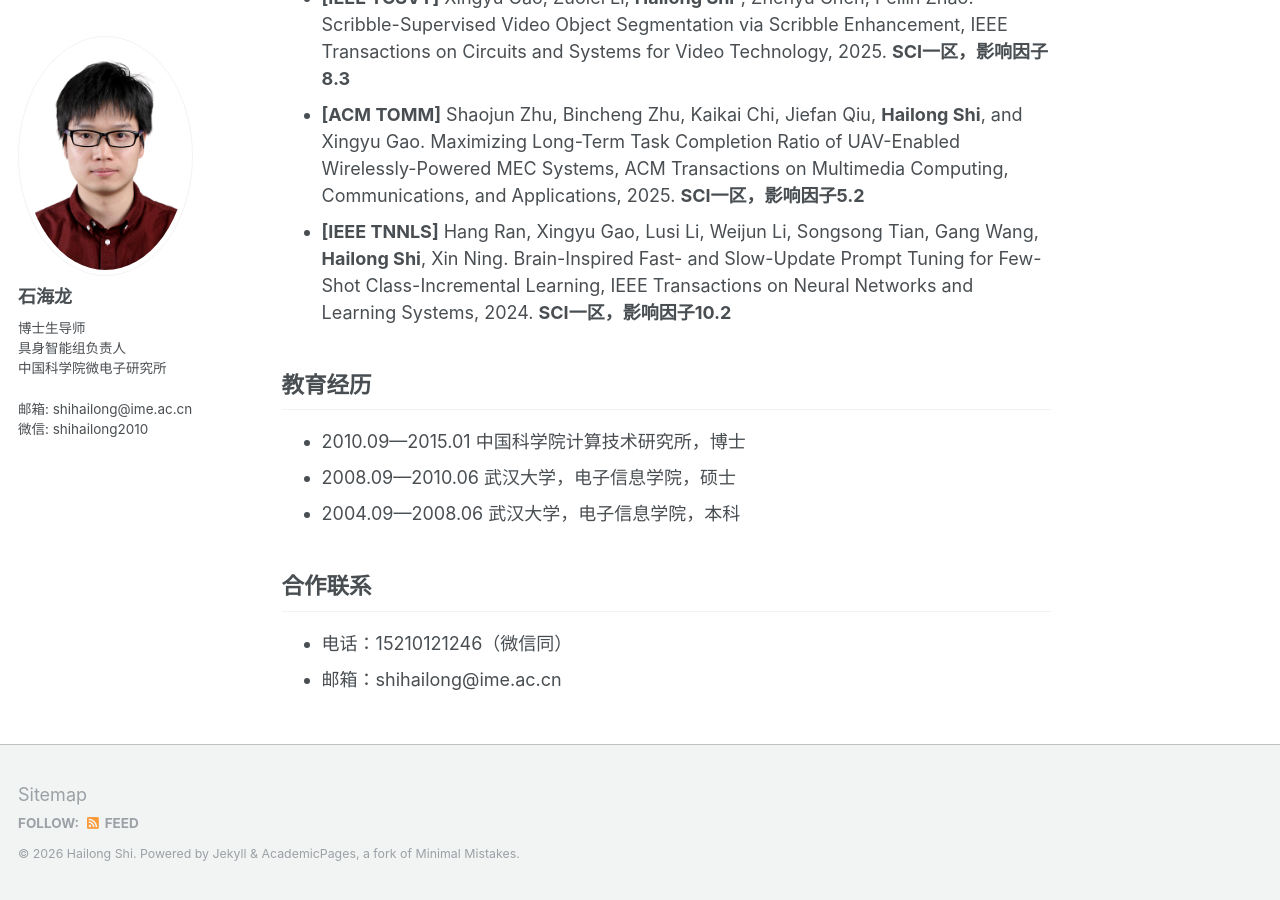
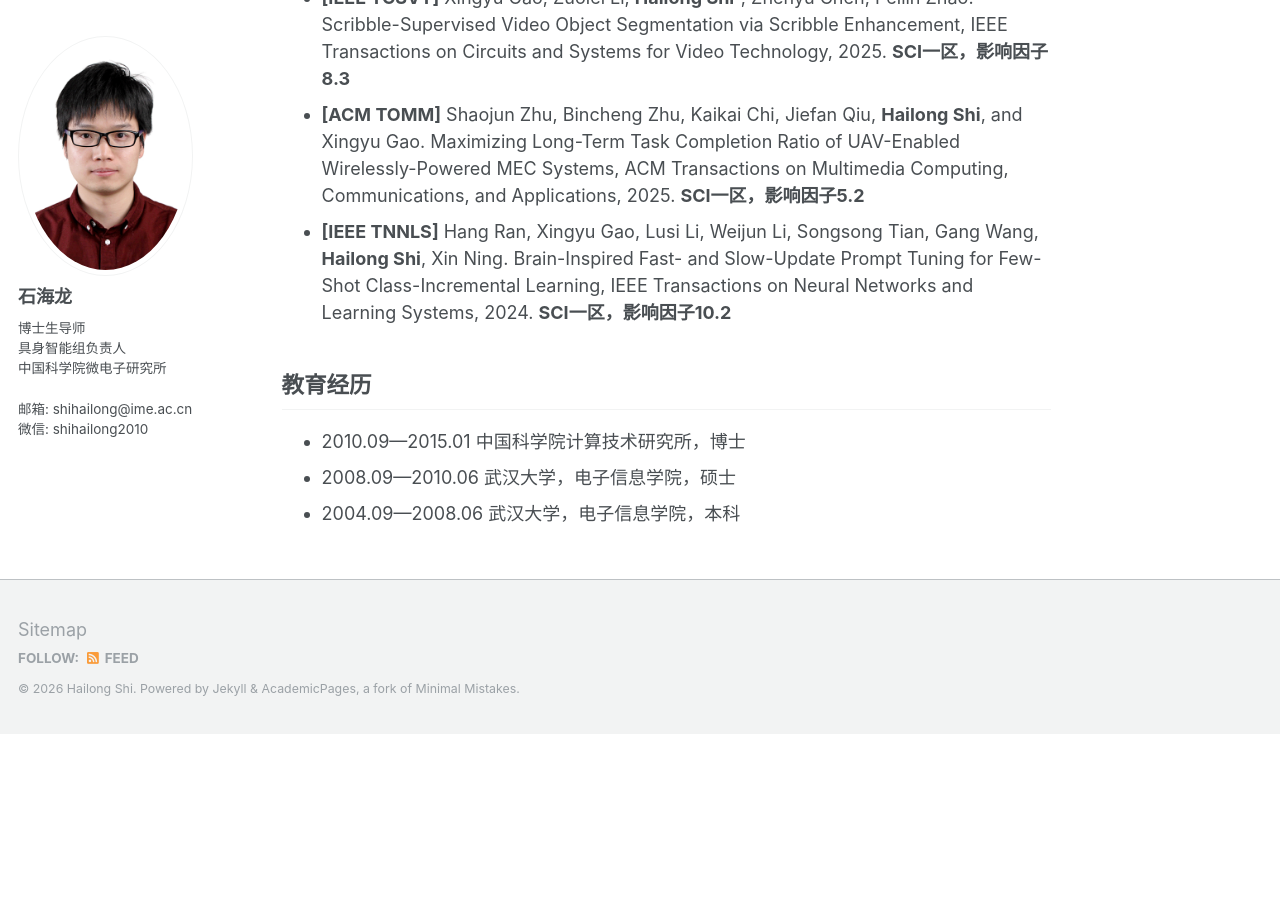
Before and after one commit to shihailong2023/shihailong2023.github.io, a Jekyll site: the page built from _pages/about.md, in a window 1280 px wide and 900 px high, scrolled down 3242 px. Built offline with Jekyll 4.4.1, drawn with Linux system fonts in a browser that asks for light colours; after the commit the page ends 3976 px from its top, so only the background shows below that.

Commit message:
Update about.md

```diff
--- a/_pages/about.md
+++ b/_pages/about.md
@@ -73,9 +73,3 @@ redirect_from:
 * 2010.09—2015.01 中国科学院计算技术研究所，博士
 * 2008.09—2010.06 武汉大学，电子信息学院，硕士
 * 2004.09—2008.06 武汉大学，电子信息学院，本科
-
-
-
-## 合作联系
-* 电话：15210121246（微信同）
-* 邮箱：shihailong@ime.ac.cn
```
